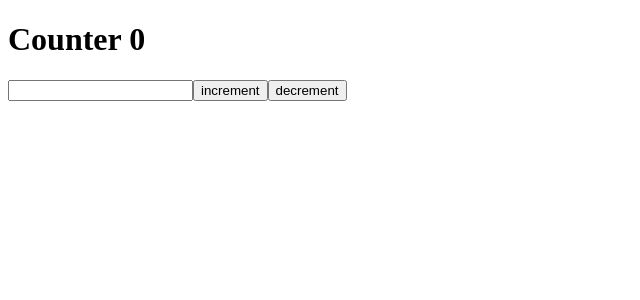
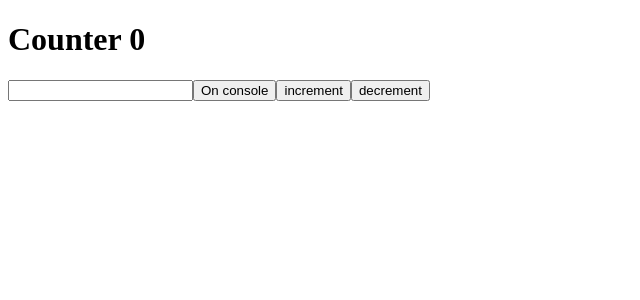
Before and after one commit to MikitaCat/React_Repeat, a React (Create React App) app: page / in a window 1280 px wide. Shown: the top 300 px of the page, without its empty margins (0-640 px from the left). Built offline with nearby package versions, Linux system fonts and the light colour scheme; the HTML template or start-up script is replaced by a standard one.

Commit message:
Object with input value and counter

```diff
--- a/src/App.js
+++ b/src/App.js
@@ -13,10 +13,16 @@ function App() {
     setLikes(likes - 1);
   }
 
+  const obj = {
+    value: value,
+    count: likes,
+  };
+
   return (
     <div>
       <h1>Counter {likes}</h1>
       <input value={value} onChange={(event) => setValue(event.target.value)} />
+      <button onClick={() => console.log(obj)}>On console</button>
       <button onClick={increment}>increment</button>
       <button onClick={decrement}>decrement</button>
     </div>
```
